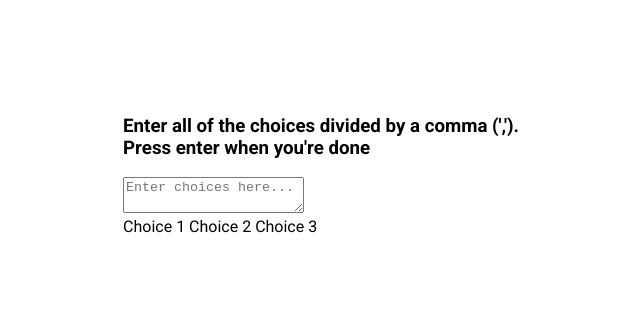
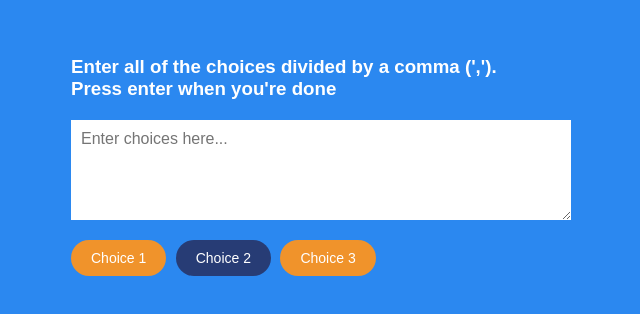
Before and after one commit to IqbalAhmadi/random-choice-picker, a plain HTML site: page index.html in a window 1280 px wide. Shown: the part 234-548 px from the top of the page, without its empty margins (319-959 px from the left). Drawn offline with Linux system fonts and the light colour scheme; a web font is replaced by a local one.

Commit message:
styled the box and tags

```diff
--- a/index.html
+++ b/index.html
@@ -13,7 +13,7 @@
         <textarea placeholder="Enter choices here..." id="textarea"></textarea>
         <div id="tags">
           <span class="tag">Choice 1</span>
-          <span class="tag">Choice 2</span>
+          <span class="tag highlight">Choice 2</span>
           <span class="tag">Choice 3</span>
         </div>
     </div>
--- a/style.css
+++ b/style.css
@@ -1,11 +1,12 @@
-@import url('https://fonts.googleapis.com/css2?family=Roboto:wght@400;700&display=swap');
+@import url('https://fonts.googleapis.com/css?family=Muli&display=swap');
 
 * {
   box-sizing: border-box;
 }
 
 body {
-  font-family: 'Roboto', sans-serif;
+  background-color: #2b88f0;
+  font-family: 'Muli', sans-serif;
   display: flex;
   flex-direction: column;
   align-items: center;
@@ -14,3 +15,37 @@ body {
   overflow: hidden;
   margin: 0;
 }
+
+h3 {
+  color: #fff;
+  margin: 10px 0 20px;
+}
+
+.container {
+  width: 500px;
+}
+
+textarea {
+  border: none;
+  display: block;
+  width: 100%;
+  height: 100px;
+  font-family: inherit;
+  padding: 10px;
+  margin: 0 0 20px;
+  font-size: 16px;
+}
+
+.tag {
+  background-color: #f0932b;
+  color: #fff;
+  border-radius: 50px;
+  padding: 10px 20px;
+  margin: 0 5px 10px 0;
+  font-size: 14px;
+  display: inline-block;
+}
+
+.tag.highlight {
+  background-color: #273c75;
+}
```
